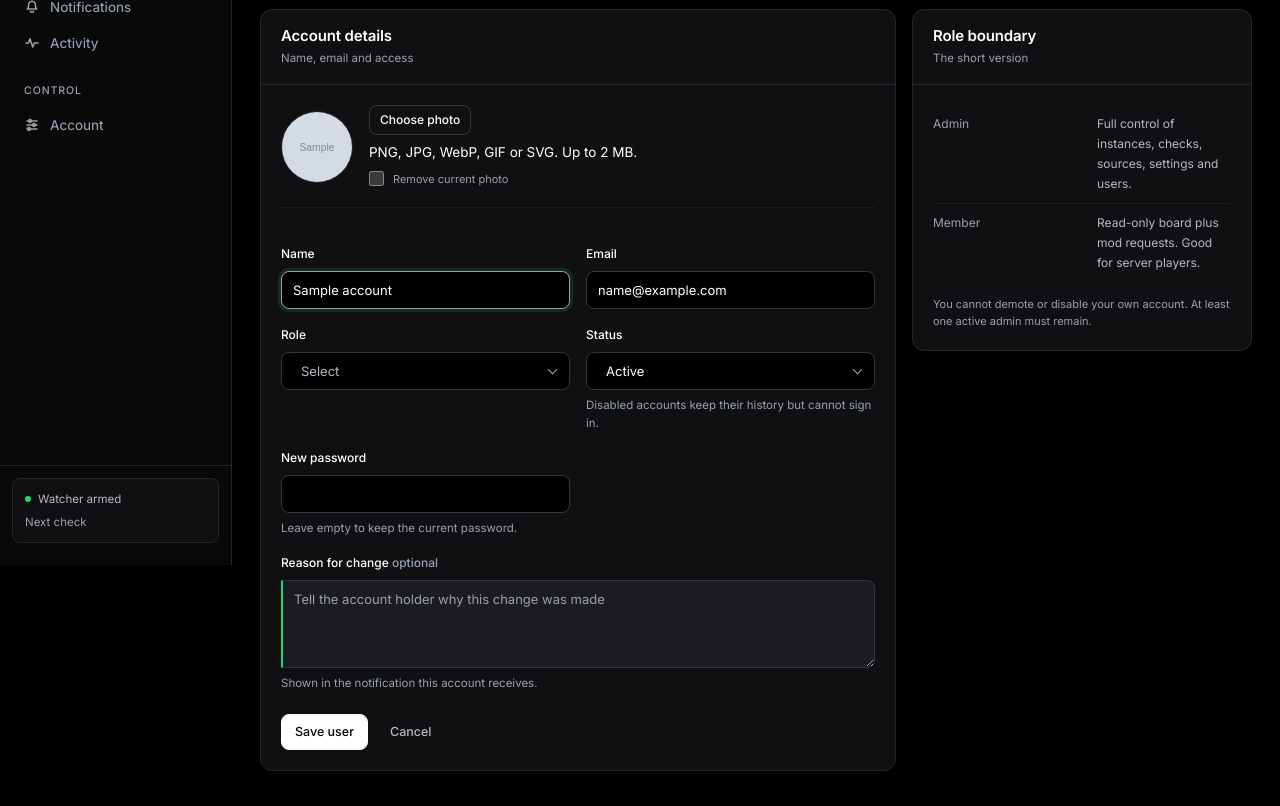
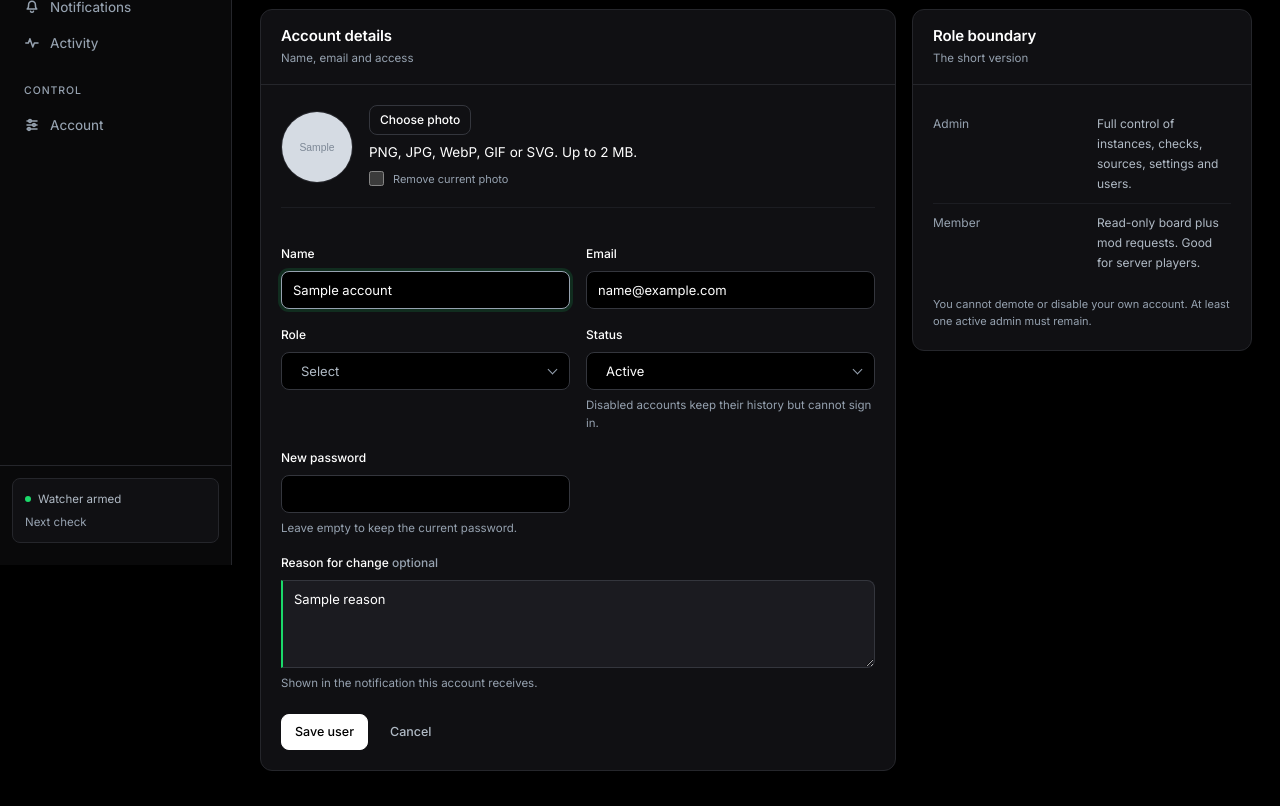
Before and after one commit to Trisn0802/modwatch, a Node project: template server/views/pages/user-form.njk in a window 1280 px wide. Shown: the part 235-1041 px from the top of the page. Run offline with Node 20 templates, Linux system fonts and the light colour scheme; the template is opened without the code that fills it: most values are stand-ins (such as "Sample title", 1, 10 or a date in 2020); grey boxes marked "Sample" are stand-in pictures.

Commit message:
Keep a typed reason when the edit form reports an error

```diff
--- a/server/views/pages/user-form.njk
+++ b/server/views/pages/user-form.njk
@@ -80,7 +80,7 @@
           {% if editing %}
           <div class="field full">
             <label for="reason">Reason for change <span class="faint">optional</span></label>
-            <textarea class="admin-note" id="reason" name="reason" maxlength="500" placeholder="Tell the account holder why this change was made"></textarea>
+            <textarea class="admin-note" id="reason" name="reason" maxlength="500" placeholder="Tell the account holder why this change was made">{{ account.reason or '' }}</textarea>
             <p class="hint">Shown in the notification this account receives.</p>
           </div>
           {% endif %}
```
